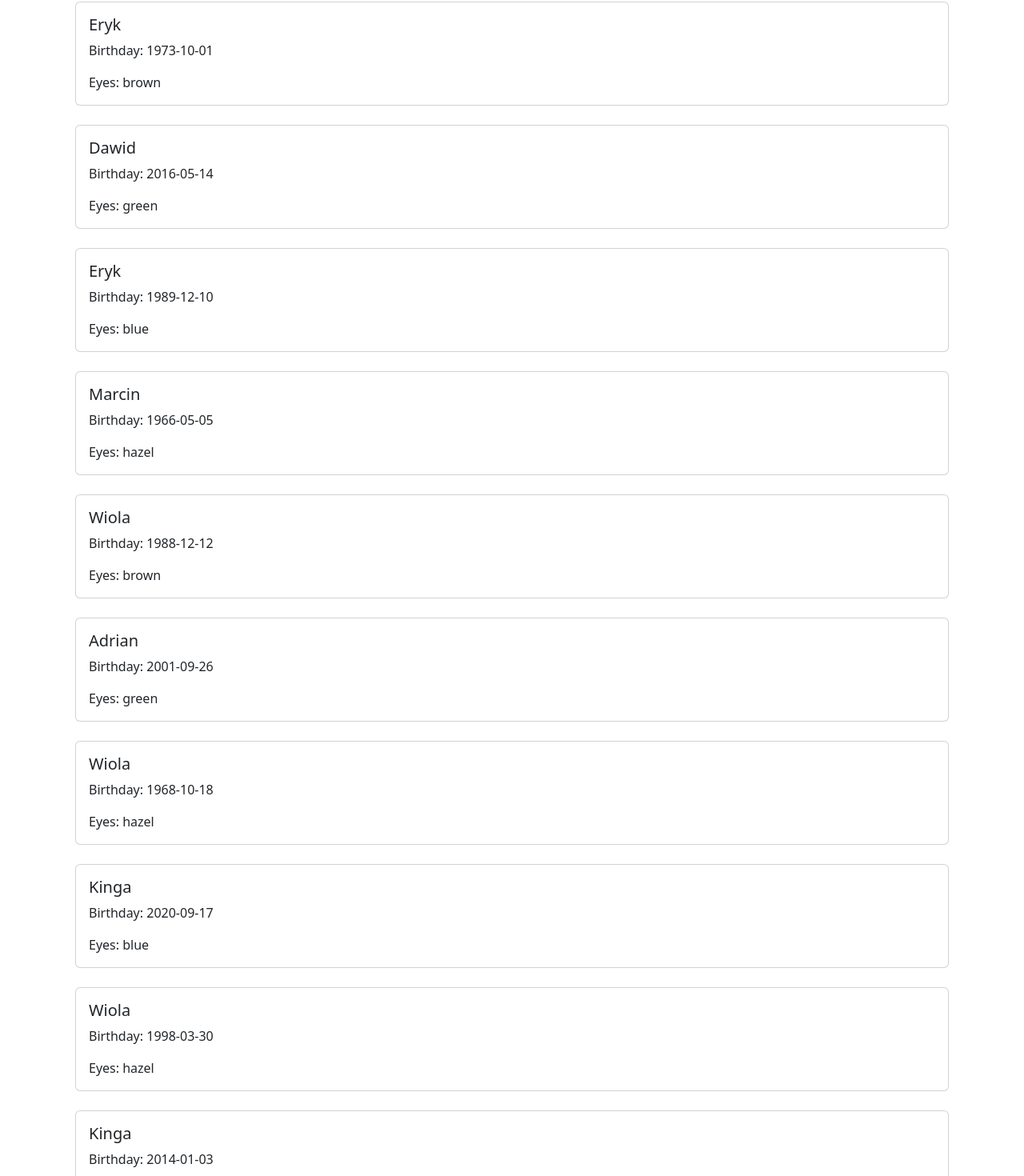
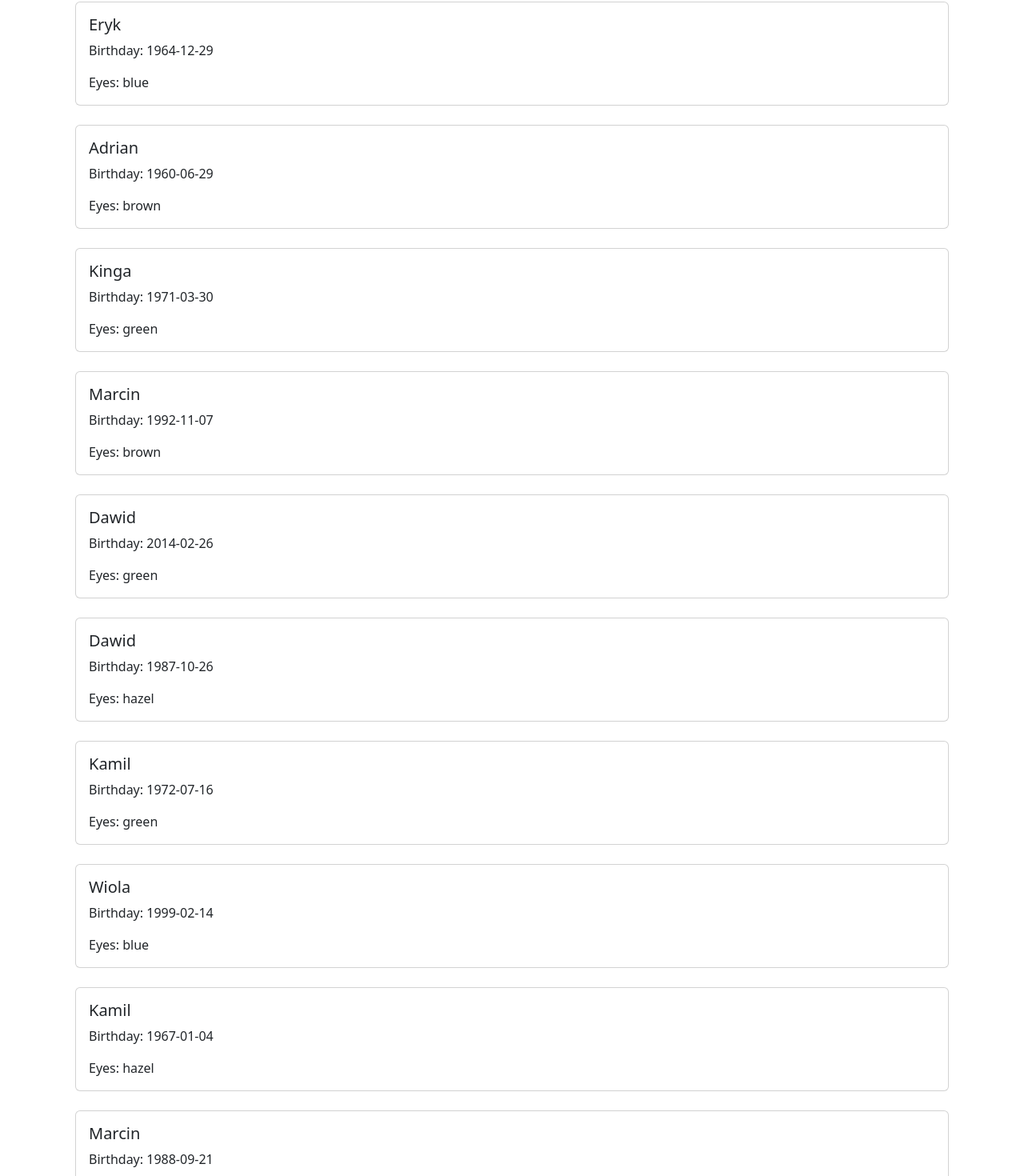
Before and after one commit to Dylo98/Lab_01, a React (Vite) app: page /lab1 in a window 1280 px wide. Shown: the part 790-2260 px from the top of the page at 80% size. Built offline with nearby package versions, Linux system fonts and the light colour scheme.

Commit message:
Add Lab2Page component

```diff
--- a/src/App.jsx
+++ b/src/App.jsx
@@ -3,6 +3,7 @@ import 'bootstrap/dist/css/bootstrap.css';
 import RootLayout from './layouts/RootLayout';
 import { Route, Routes } from 'react-router-dom';
 import Lab1Page from './pages/Lab1Page';
+import Lab2Page from './pages/Lab2Page';
 import PeoplePage from './pages/PeoplePage';
 import NotFoundPage from './pages/NotFoundPage';
 
@@ -12,7 +13,7 @@ function App() {
       <Routes>
         <Route path="/" element={<h1>Home</h1>} />
         <Route path="/lab1" element={<Lab1Page />} />
-        <Route path="/lab2" element={<h1>Laboratorium2</h1>} />
+        <Route path="/lab2" element={<Lab2Page />} />
         <Route path="/people/:id" element={<PeoplePage />} />
         <Route path="*" element={<NotFoundPage />} />
       </Routes>
--- a/src/data/module-data.js
+++ b/src/data/module-data.js
@@ -1,102 +1,102 @@
 export const data = [
-  {"id":1,"name":"Eryk","birth":"1988-01-28","eyes":"blue"},
-  {"id":2,"name":"Dawid","birth":"2016-07-01","eyes":"gray"},
-  {"id":3,"name":"Marcin","birth":"1976-07-17","eyes":"gray"},
-  {"id":4,"name":"Eryk","birth":"2008-06-04","eyes":"green"},
-  {"id":5,"name":"Eryk","birth":"1973-10-01","eyes":"brown"},
-  {"id":6,"name":"Dawid","birth":"2016-05-14","eyes":"green"},
-  {"id":7,"name":"Eryk","birth":"1989-12-10","eyes":"blue"},
-  {"id":8,"name":"Marcin","birth":"1966-05-05","eyes":"hazel"},
-  {"id":9,"name":"Wiola","birth":"1988-12-12","eyes":"brown"},
-  {"id":10,"name":"Adrian","birth":"2001-09-26","eyes":"green"},
-  {"id":11,"name":"Wiola","birth":"1968-10-18","eyes":"hazel"},
-  {"id":12,"name":"Kinga","birth":"2020-09-17","eyes":"blue"},
-  {"id":13,"name":"Wiola","birth":"1998-03-30","eyes":"hazel"},
-  {"id":14,"name":"Kinga","birth":"2014-01-03","eyes":"brown"},
-  {"id":15,"name":"Dawid","birth":"1995-02-26","eyes":"green"},
-  {"id":16,"name":"Eryk","birth":"1974-06-19","eyes":"gray"},
-  {"id":17,"name":"Wiola","birth":"1985-06-13","eyes":"brown"},
-  {"id":18,"name":"Dawid","birth":"1982-11-22","eyes":"gray"},
-  {"id":19,"name":"Eryk","birth":"2009-11-05","eyes":"blue"},
-  {"id":20,"name":"Kamil","birth":"1984-11-24","eyes":"hazel"},
-  {"id":21,"name":"Dawid","birth":"1988-07-14","eyes":"gray"},
-  {"id":22,"name":"Adrian","birth":"1963-06-28","eyes":"green"},
-  {"id":23,"name":"Eryk","birth":"2000-11-12","eyes":"green"},
-  {"id":24,"name":"Marcin","birth":"1973-05-31","eyes":"gray"},
-  {"id":25,"name":"Marcin","birth":"2006-04-10","eyes":"green"},
-  {"id":26,"name":"Kinga","birth":"2000-04-08","eyes":"hazel"},
-  {"id":27,"name":"Kamil","birth":"1962-03-22","eyes":"hazel"},
-  {"id":28,"name":"Eryk","birth":"1966-05-20","eyes":"hazel"},
-  {"id":29,"name":"Wiola","birth":"2001-01-05","eyes":"green"},
-  {"id":30,"name":"Dawid","birth":"1996-04-03","eyes":"blue"},
-  {"id":31,"name":"Kinga","birth":"1992-09-04","eyes":"gray"},
-  {"id":32,"name":"Kamil","birth":"2016-08-05","eyes":"hazel"},
-  {"id":33,"name":"Kamil","birth":"1988-07-27","eyes":"green"},
-  {"id":34,"name":"Marcin","birth":"1984-01-27","eyes":"hazel"},
-  {"id":35,"name":"Kamil","birth":"1985-01-26","eyes":"hazel"},
-  {"id":36,"name":"Kinga","birth":"1991-10-12","eyes":"blue"},
-  {"id":37,"name":"Kamil","birth":"1976-05-08","eyes":"brown"},
-  {"id":38,"name":"Adrian","birth":"2024-12-29","eyes":"blue"},
-  {"id":39,"name":"Marcin","birth":"1985-11-23","eyes":"brown"},
-  {"id":40,"name":"Kamil","birth":"1966-01-25","eyes":"brown"},
-  {"id":41,"name":"Wiola","birth":"2012-05-06","eyes":"gray"},
-  {"id":42,"name":"Kamil","birth":"2018-07-12","eyes":"brown"},
-  {"id":43,"name":"Marcin","birth":"1986-07-17","eyes":"gray"},
-  {"id":44,"name":"Adrian","birth":"1975-09-12","eyes":"hazel"},
-  {"id":45,"name":"Kinga","birth":"1967-12-18","eyes":"green"},
-  {"id":46,"name":"Wiola","birth":"2021-08-06","eyes":"hazel"},
-  {"id":47,"name":"Wiola","birth":"2022-08-31","eyes":"brown"},
-  {"id":48,"name":"Marcin","birth":"1977-11-09","eyes":"hazel"},
-  {"id":49,"name":"Kamil","birth":"2019-11-07","eyes":"blue"},
-  {"id":50,"name":"Kamil","birth":"2006-02-11","eyes":"blue"},
-  {"id":51,"name":"Dawid","birth":"2017-12-31","eyes":"brown"},
-  {"id":52,"name":"Adrian","birth":"1972-08-10","eyes":"brown"},
-  {"id":53,"name":"Kinga","birth":"1967-08-17","eyes":"green"},
-  {"id":54,"name":"Eryk","birth":"2007-08-23","eyes":"gray"},
-  {"id":55,"name":"Adrian","birth":"1988-10-24","eyes":"green"},
-  {"id":56,"name":"Kinga","birth":"1965-07-25","eyes":"brown"},
-  {"id":57,"name":"Marcin","birth":"1989-11-02","eyes":"brown"},
-  {"id":58,"name":"Kamil","birth":"2008-05-21","eyes":"gray"},
-  {"id":59,"name":"Adrian","birth":"2012-12-01","eyes":"gray"},
-  {"id":60,"name":"Kamil","birth":"1996-07-31","eyes":"brown"},
-  {"id":61,"name":"Dawid","birth":"1977-11-18","eyes":"blue"},
-  {"id":62,"name":"Wiola","birth":"1998-04-27","eyes":"brown"},
-  {"id":63,"name":"Wiola","birth":"1979-06-17","eyes":"hazel"},
-  {"id":64,"name":"Marcin","birth":"1999-05-25","eyes":"gray"},
-  {"id":65,"name":"Kinga","birth":"2016-02-20","eyes":"blue"},
-  {"id":66,"name":"Wiola","birth":"2014-11-11","eyes":"green"},
-  {"id":67,"name":"Marcin","birth":"1969-10-29","eyes":"hazel"},
-  {"id":68,"name":"Kamil","birth":"1960-02-23","eyes":"green"},
-  {"id":69,"name":"Wiola","birth":"1960-09-07","eyes":"gray"},
-  {"id":70,"name":"Adrian","birth":"1994-02-03","eyes":"blue"},
-  {"id":71,"name":"Wiola","birth":"1962-06-18","eyes":"green"},
-  {"id":72,"name":"Dawid","birth":"1964-06-16","eyes":"hazel"},
-  {"id":73,"name":"Dawid","birth":"2022-05-20","eyes":"brown"},
-  {"id":74,"name":"Kinga","birth":"2017-11-20","eyes":"blue"},
-  {"id":75,"name":"Marcin","birth":"2010-01-11","eyes":"brown"},
-  {"id":76,"name":"Kinga","birth":"1976-08-13","eyes":"blue"},
-  {"id":77,"name":"Adrian","birth":"2021-11-21","eyes":"green"},
-  {"id":78,"name":"Kinga","birth":"2023-11-25","eyes":"gray"},
-  {"id":79,"name":"Kinga","birth":"1980-07-28","eyes":"hazel"},
-  {"id":80,"name":"Wiola","birth":"1963-03-28","eyes":"blue"},
-  {"id":81,"name":"Kamil","birth":"2005-12-31","eyes":"brown"},
-  {"id":82,"name":"Eryk","birth":"2008-01-01","eyes":"hazel"},
-  {"id":83,"name":"Adrian","birth":"2018-10-05","eyes":"blue"},
-  {"id":84,"name":"Kinga","birth":"1978-10-26","eyes":"green"},
-  {"id":85,"name":"Wiola","birth":"1968-09-20","eyes":"brown"},
-  {"id":86,"name":"Marcin","birth":"1978-10-06","eyes":"blue"},
-  {"id":87,"name":"Eryk","birth":"1970-03-29","eyes":"blue"},
-  {"id":88,"name":"Adrian","birth":"2008-01-23","eyes":"brown"},
-  {"id":89,"name":"Dawid","birth":"1986-02-06","eyes":"blue"},
-  {"id":90,"name":"Wiola","birth":"1979-09-19","eyes":"hazel"},
-  {"id":91,"name":"Marcin","birth":"1968-06-02","eyes":"green"},
-  {"id":92,"name":"Wiola","birth":"1995-09-12","eyes":"brown"},
-  {"id":93,"name":"Kamil","birth":"1971-07-31","eyes":"gray"},
-  {"id":94,"name":"Marcin","birth":"2019-02-20","eyes":"green"},
-  {"id":95,"name":"Kamil","birth":"2020-05-16","eyes":"hazel"},
-  {"id":96,"name":"Kinga","birth":"2010-08-25","eyes":"gray"},
-  {"id":97,"name":"Kamil","birth":"2015-09-20","eyes":"green"},
-  {"id":98,"name":"Eryk","birth":"2006-03-31","eyes":"hazel"},
-  {"id":99,"name":"Adrian","birth":"2001-04-06","eyes":"blue"},
-  {"id":100,"name":"Dawid","birth":"1967-08-10","eyes":"hazel"},
+  {"id":1,"name":"Kamil","birth":"1966-11-28","eyes":"brown"},
+  {"id":2,"name":"Wiola","birth":"1997-06-28","eyes":"brown"},
+  {"id":3,"name":"Marcin","birth":"1976-08-26","eyes":"green"},
+  {"id":4,"name":"Eryk","birth":"2022-05-16","eyes":"hazel"},
+  {"id":5,"name":"Eryk","birth":"1964-12-29","eyes":"blue"},
+  {"id":6,"name":"Adrian","birth":"1960-06-29","eyes":"brown"},
+  {"id":7,"name":"Kinga","birth":"1971-03-30","eyes":"green"},
+  {"id":8,"name":"Marcin","birth":"1992-11-07","eyes":"brown"},
+  {"id":9,"name":"Dawid","birth":"2014-02-26","eyes":"green"},
+  {"id":10,"name":"Dawid","birth":"1987-10-26","eyes":"hazel"},
+  {"id":11,"name":"Kamil","birth":"1972-07-16","eyes":"green"},
+  {"id":12,"name":"Wiola","birth":"1999-02-14","eyes":"blue"},
+  {"id":13,"name":"Kamil","birth":"1967-01-04","eyes":"hazel"},
+  {"id":14,"name":"Marcin","birth":"1988-09-21","eyes":"green"},
+  {"id":15,"name":"Marcin","birth":"1994-08-26","eyes":"blue"},
+  {"id":16,"name":"Wiola","birth":"2006-05-18","eyes":"brown"},
+  {"id":17,"name":"Dawid","birth":"1975-07-04","eyes":"brown"},
+  {"id":18,"name":"Kamil","birth":"1973-10-13","eyes":"blue"},
+  {"id":19,"name":"Kinga","birth":"1989-01-12","eyes":"brown"},
+  {"id":20,"name":"Eryk","birth":"2012-01-28","eyes":"green"},
+  {"id":21,"name":"Marcin","birth":"1971-03-24","eyes":"gray"},
+  {"id":22,"name":"Marcin","birth":"1998-11-14","eyes":"blue"},
+  {"id":23,"name":"Kamil","birth":"1992-04-03","eyes":"blue"},
+  {"id":24,"name":"Dawid","birth":"2004-06-28","eyes":"hazel"},
+  {"id":25,"name":"Adrian","birth":"2023-02-23","eyes":"brown"},
+  {"id":26,"name":"Kinga","birth":"1967-10-23","eyes":"gray"},
+  {"id":27,"name":"Dawid","birth":"1981-05-28","eyes":"gray"},
+  {"id":28,"name":"Kamil","birth":"1985-05-31","eyes":"brown"},
+  {"id":29,"name":"Kamil","birth":"1969-12-30","eyes":"gray"},
+  {"id":30,"name":"Wiola","birth":"1961-02-11","eyes":"brown"},
+  {"id":31,"name":"Dawid","birth":"1967-11-15","eyes":"blue"},
+  {"id":32,"name":"Kinga","birth":"1996-12-19","eyes":"brown"},
+  {"id":33,"name":"Kamil","birth":"1984-08-09","eyes":"gray"},
+  {"id":34,"name":"Dawid","birth":"1979-05-08","eyes":"hazel"},
+  {"id":35,"name":"Eryk","birth":"1991-07-17","eyes":"green"},
+  {"id":36,"name":"Kamil","birth":"1978-05-23","eyes":"brown"},
+  {"id":37,"name":"Wiola","birth":"1967-12-26","eyes":"hazel"},
+  {"id":38,"name":"Marcin","birth":"1990-02-19","eyes":"green"},
+  {"id":39,"name":"Dawid","birth":"2007-07-14","eyes":"green"},
+  {"id":40,"name":"Kamil","birth":"1992-12-03","eyes":"gray"},
+  {"id":41,"name":"Kamil","birth":"2002-09-20","eyes":"gray"},
+  {"id":42,"name":"Adrian","birth":"2022-07-17","eyes":"blue"},
+  {"id":43,"name":"Wiola","birth":"2024-12-13","eyes":"hazel"},
+  {"id":44,"name":"Adrian","birth":"1988-08-10","eyes":"hazel"},
+  {"id":45,"name":"Wiola","birth":"1987-11-18","eyes":"brown"},
+  {"id":46,"name":"Eryk","birth":"1965-01-10","eyes":"brown"},
+  {"id":47,"name":"Eryk","birth":"1989-01-05","eyes":"brown"},
+  {"id":48,"name":"Adrian","birth":"1994-09-22","eyes":"hazel"},
+  {"id":49,"name":"Kamil","birth":"2008-07-24","eyes":"brown"},
+  {"id":50,"name":"Eryk","birth":"1974-05-30","eyes":"hazel"},
+  {"id":51,"name":"Kamil","birth":"2023-08-28","eyes":"brown"},
+  {"id":52,"name":"Kinga","birth":"2018-06-18","eyes":"blue"},
+  {"id":53,"name":"Marcin","birth":"2002-05-11","eyes":"brown"},
+  {"id":54,"name":"Kinga","birth":"1969-03-10","eyes":"gray"},
+  {"id":55,"name":"Kinga","birth":"2004-07-16","eyes":"blue"},
+  {"id":56,"name":"Kamil","birth":"2024-05-03","eyes":"brown"},
+  {"id":57,"name":"Wiola","birth":"1972-10-30","eyes":"hazel"},
+  {"id":58,"name":"Eryk","birth":"2014-01-22","eyes":"green"},
+  {"id":59,"name":"Wiola","birth":"1960-03-01","eyes":"green"},
+  {"id":60,"name":"Dawid","birth":"2001-06-20","eyes":"brown"},
+  {"id":61,"name":"Adrian","birth":"1962-03-08","eyes":"gray"},
+  {"id":62,"name":"Kamil","birth":"1980-09-18","eyes":"blue"},
+  {"id":63,"name":"Adrian","birth":"1985-11-21","eyes":"brown"},
+  {"id":64,"name":"Eryk","birth":"2000-02-13","eyes":"green"},
+  {"id":65,"name":"Wiola","birth":"1964-12-19","eyes":"gray"},
+  {"id":66,"name":"Wiola","birth":"2002-06-09","eyes":"blue"},
+  {"id":67,"name":"Adrian","birth":"2003-12-19","eyes":"hazel"},
+  {"id":68,"name":"Adrian","birth":"2002-08-02","eyes":"brown"},
+  {"id":69,"name":"Adrian","birth":"2013-12-10","eyes":"brown"},
+  {"id":70,"name":"Kinga","birth":"2004-01-28","eyes":"brown"},
+  {"id":71,"name":"Dawid","birth":"2016-12-13","eyes":"blue"},
+  {"id":72,"name":"Marcin","birth":"2017-03-22","eyes":"brown"},
+  {"id":73,"name":"Kinga","birth":"1972-07-31","eyes":"gray"},
+  {"id":74,"name":"Kamil","birth":"1997-02-24","eyes":"green"},
+  {"id":75,"name":"Kamil","birth":"1984-01-02","eyes":"gray"},
+  {"id":76,"name":"Kamil","birth":"2011-09-10","eyes":"gray"},
+  {"id":77,"name":"Kinga","birth":"1999-11-01","eyes":"hazel"},
+  {"id":78,"name":"Dawid","birth":"1973-09-15","eyes":"brown"},
+  {"id":79,"name":"Adrian","birth":"1971-05-20","eyes":"brown"},
+  {"id":80,"name":"Dawid","birth":"2020-07-01","eyes":"green"},
+  {"id":81,"name":"Kinga","birth":"1969-07-08","eyes":"gray"},
+  {"id":82,"name":"Dawid","birth":"1975-06-01","eyes":"gray"},
+  {"id":83,"name":"Kamil","birth":"2000-09-30","eyes":"hazel"},
+  {"id":84,"name":"Wiola","birth":"2000-09-09","eyes":"brown"},
+  {"id":85,"name":"Adrian","birth":"2006-02-27","eyes":"hazel"},
+  {"id":86,"name":"Kamil","birth":"1978-01-15","eyes":"blue"},
+  {"id":87,"name":"Kamil","birth":"2007-06-28","eyes":"blue"},
+  {"id":88,"name":"Dawid","birth":"1978-05-03","eyes":"gray"},
+  {"id":89,"name":"Kinga","birth":"1989-12-16","eyes":"brown"},
+  {"id":90,"name":"Kinga","birth":"1974-12-25","eyes":"brown"},
+  {"id":91,"name":"Adrian","birth":"2012-04-29","eyes":"green"},
+  {"id":92,"name":"Adrian","birth":"1964-02-26","eyes":"brown"},
+  {"id":93,"name":"Dawid","birth":"1988-09-13","eyes":"brown"},
+  {"id":94,"name":"Kinga","birth":"1989-05-30","eyes":"brown"},
+  {"id":95,"name":"Kamil","birth":"2013-06-27","eyes":"blue"},
+  {"id":96,"name":"Wiola","birth":"1960-09-03","eyes":"green"},
+  {"id":97,"name":"Adrian","birth":"1974-08-03","eyes":"hazel"},
+  {"id":98,"name":"Kamil","birth":"1962-09-29","eyes":"hazel"},
+  {"id":99,"name":"Eryk","birth":"1979-04-11","eyes":"brown"},
+  {"id":100,"name":"Kinga","birth":"2017-08-06","eyes":"hazel"},
 ];
--- /dev/null
+++ b/src/pages/Lab2Page.jsx
@@ -0,0 +1,9 @@
+const Lab2Page = () => {
+  return (
+    <div>
+      <h1>Profil osoby</h1>
+    </div>
+  );
+};
+
+export default Lab2Page;
```
